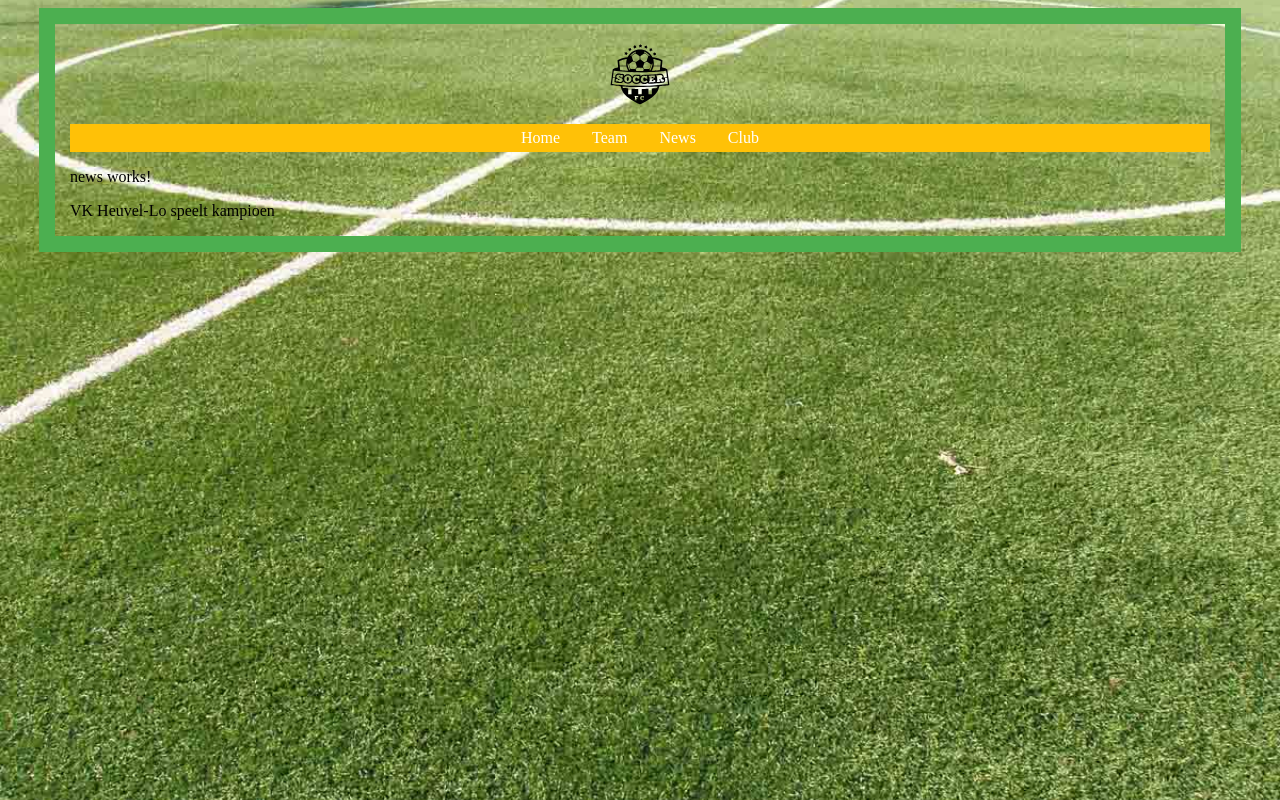
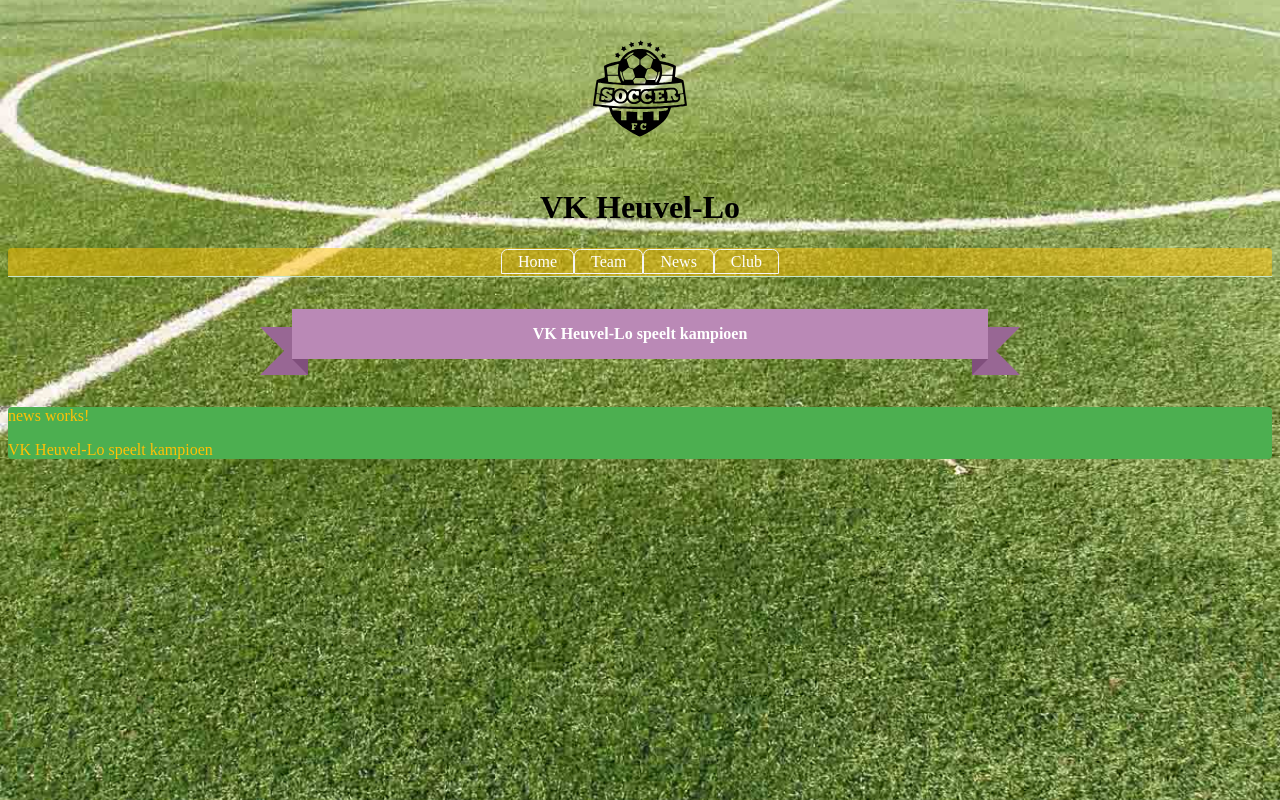
Before and after one commit to Simowned/MySandBox, an Angular app: page /news in a window 1280 px wide. Built offline with nearby package versions, Linux system fonts and the light colour scheme.

Commit message:
Header styling

```diff
--- a/src/app/app.component.html
+++ b/src/app/app.component.html
@@ -1,4 +1,4 @@
-<div class="container bordered">
+<!-- <div class="container bordered"> -->
     <app-navigation></app-navigation>
-    <router-outlet></router-outlet>
-</div>
+    <router-outlet class="main"></router-outlet>
+<!-- </div> -->
--- a/src/app/home/home.component.html
+++ b/src/app/home/home.component.html
@@ -1,7 +1,12 @@
-<p>
-  home works!
-</p>
+<div class="bordered">
+  <div class="section">
 
-<app-game-card></app-game-card>
+    <p>
+      home works!
+    </p>
 
-<app-ranking></app-ranking>
+    <app-game-card></app-game-card>
+
+    <app-ranking></app-ranking>
+  </div>
+</div>
--- a/src/app/home/home.component.scss
+++ b/src/app/home/home.component.scss
@@ -0,0 +1,5 @@
+.section {
+    display: flex;
+    background-color: whitesmoke;
+    overflow: hidden;
+}
--- a/src/app/navigation/navigation.component.html
+++ b/src/app/navigation/navigation.component.html
@@ -12,8 +12,12 @@
 <!-- TODO: Register/login -->
 <!-- https://codemyui.com/signup-password-field-reaction-yeti-mascot-login-form/ -->
 
+<div class="header">
+  <div class="tops">
     <div class="logo">
       <img src="../../assets/logo.svg" alt="logo" />
+      <h1>VK Heuvel-Lo</h1>
+    </div>
   </div>
 
   <div id="navbar">
@@ -24,5 +28,6 @@
     <li><a routerLink="/club" routerLinkActive="active">Club</a></li>
     </ul>
   </div>
+</div>
 
 <!-- TODO: Club dropdown location/contact/info -->
--- a/src/app/navigation/navigation.component.scss
+++ b/src/app/navigation/navigation.component.scss
@@ -1,8 +1,18 @@
 @import "../../styles/styles.scss";
 
+
+.logo {
+	display: block;
+	margin-left: auto;
+	margin-right: auto;
+	text-align: center;
+}
+
 .logo img {
-	width: 100px;
-	height: 100px;
+	// width: 100px;
+	width: 10rem;
+	// height: 100px;
+	height: 10rem;;
 	display: block;
 	margin-left: auto;
 	margin-right: auto;
@@ -13,7 +23,9 @@
 	padding: 5px;
 	list-style-type: none;
 	text-align: center;
-	background-color: $color-accent;
+	background-color: $color-accent-transparant;
+	border-radius: 0.25rem 0.25rem 0 0;
+	border-bottom: 0.1rem solid $color-primary-light;
 	}
 
 #navbar ul li {
@@ -24,10 +36,16 @@
 	text-decoration: none;
 	padding: .2em 1em;
 	color: $color-text-icons;
-	background-color: $color-accent;
+	border: 0.1rem solid whitesmoke;
+	border-radius: 0.4rem 0.4rem 0 0;
 	}
 
 #navbar ul li a:hover {
-	color: $color-primary-text;
-	background-color: $color-text-icons;
+	// color: $color-primary-text;
+	background-color: $color-primary;
 	}
+
+.active {
+	// background-color: $color-primary-dark;
+	// border-bottom: none;
+}
--- a/src/app/news/news.component.html
+++ b/src/app/news/news.component.html
@@ -1,7 +1,15 @@
-<p>
-  news works!
-</p>
+<h1 class="ribbon">
+    <strong class="ribbon-content">VK Heuvel-Lo speelt kampioen</strong>
+  </h1>
 
-<p>VK Heuvel-Lo speelt kampioen</p>
+<div class="main">
 
-<!-- TODO: Scroll feed -->
+  <p>
+    news works!
+  </p>
+
+  <p>VK Heuvel-Lo speelt kampioen</p>
+
+  <!-- TODO: Scroll feed -->
+
+</div>
--- a/src/app/news/news.component.scss
+++ b/src/app/news/news.component.scss
@@ -0,0 +1,47 @@
+.ribbon {
+    font-size: 16px !important;
+    /* This ribbon is based on a 16px font side and a 24px vertical rhythm. I've used em's to position each element for scalability. If you want to use a different font size you may have to play with the position of the ribbon elements */
+
+    width: 50%;
+
+    position: relative;
+    background: #ba89b6;
+    color: #fff;
+    text-align: center;
+    padding: 1em 2em; /* Adjust to suit */
+    margin: 2em auto 3em; /* Based on 24px vertical rhythm. 48px bottom margin - normally 24 but the ribbon 'graphics' take up 24px themselves so we double it. */
+   }
+   .ribbon:before, .ribbon:after {
+    content: "";
+    position: absolute;
+    display: block;
+    bottom: -1em;
+    border: 1.5em solid #986794;
+    z-index: -1;
+   }
+   .ribbon:before {
+    left: -2em;
+    border-right-width: 1.5em;
+    border-left-color: transparent;
+   }
+   .ribbon:after {
+    right: -2em;
+    border-left-width: 1.5em;
+    border-right-color: transparent;
+   }
+   .ribbon .ribbon-content:before, .ribbon .ribbon-content:after {
+    content: "";
+    position: absolute;
+    display: block;
+    border-style: solid;
+    border-color: #804f7c transparent transparent transparent;
+    bottom: -1em;
+   }
+   .ribbon .ribbon-content:before {
+    left: 0;
+    border-width: 1em 0 0 1em;
+   }
+   .ribbon .ribbon-content:after {
+    right: 0;
+    border-width: 1em 1em 0 0;
+   }
--- a/src/styles/styles.scss
+++ b/src/styles/styles.scss
@@ -6,10 +6,12 @@
     padding-left: 15px;
     margin-right: auto;
     margin-left: auto;
+    // background-color: white;
 }
 
 .bordered {
-    border: 1rem solid $color-primary;
+    border: 1rem solid $color-accent-transparant;
+    border-radius: 0 0 0.25rem 0.25rem;
 }
 
 html {
@@ -18,6 +20,12 @@ html {
     -moz-background-size: cover;
     -o-background-size: cover;
     background-size: cover;
+}
+
+.main {
+    background-color: $color-primary;
+    color: $color-accent;
+    border-radius: 0.25rem;
 }
 
 @media (min-width: 576px) {
--- a/src/styles/variables.scss
+++ b/src/styles/variables.scss
@@ -4,6 +4,7 @@ $color-primary-dark: #388E3C;
 $color-primary-light: #C8E6C9;
 $color-text-icons: #FFFFFF;
 $color-accent: #FFC107;
+$color-accent-transparant: rgba(255, 193, 7, 0.5);
 $color-primary-text: #212121;
 $color-secondary-text: #757575;
 $color-divider: #BDBDBD;
```
Lines whose indentation alone changed are shown as unchanged.
